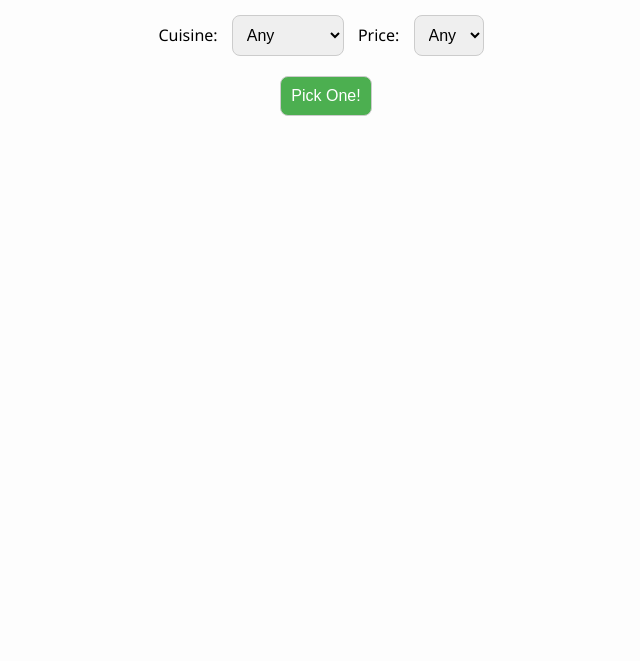
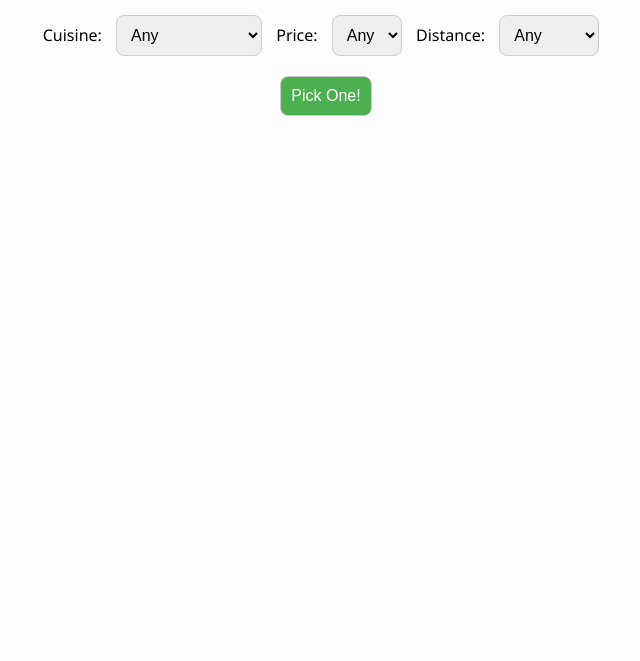
Before and after one commit to kgzmas/PickOne, a plain HTML site: page index.html in a window 1280 px wide. Shown: the part 139-800 px from the top of the page, without its empty margins (314-954 px from the left). Drawn offline with Linux system fonts and the light colour scheme.

Commit message:
Update index.html
Added more restaurants choices, and distance as a new filter.

```diff
--- a/index.html
+++ b/index.html
@@ -40,8 +40,14 @@
       <option value="">Any</option>
       <option value="Chinese">Chinese</option>
       <option value="Japanese">Japanese</option>
-      <option value="Mexican">Mexican</option>
-      <option value="American">American</option>
+      <option value="Vietnamese">Vietnamese</option>
+      <option value="Lebanese">Lebanese</option>
+      <option value="Korean">Korean</option>
+      <option value="Mediterranean">Mediterranean</option>
+      <option value="Italian">Italian</option>
+      <option value="Europe">Europe</option>
+      <option value="Europe">Europe</option>
+      <option value="Philippines">Philippines</option>
       <option value="Thai">Thai</option>
     </select>
 
@@ -52,6 +58,14 @@
       <option value="$$">$$</option>
       <option value="$$$">$$$</option>
     </select>
+
+    <label for="distance">Distance:</label>
+    <select id="distance">
+      <option value="">Any</option>
+      <option value="0-5mi">0-5mi</option>
+      <option value="5-10mi">5-10mi</option>
+      <option value="10-15mi">10-15mi</option>
+    </select>
   </div>
 
   <button onclick="pickRestaurant()">Pick One!</button>
@@ -60,22 +74,63 @@
 
   <script>
     const restaurants = [
-      { name: "Din Tai Fung", cuisine: "Chinese", price: "$$$" },
-      { name: "Sushi Stop", cuisine: "Japanese", price: "$$" },
-      { name: "Panda Express", cuisine: "Chinese", price: "$" },
-      { name: "Chipotle", cuisine: "Mexican", price: "$$" },
-      { name: "Shake Shack", cuisine: "American", price: "$$" },
-      { name: "Nobu", cuisine: "Japanese", price: "$$$" }
-    ];
+    {"name": "Soup Shop", "cuisine": "Vietnamese", "Price": "$$", "Distance": "0-5mi"},
+    {"name": "Nep Café", "cuisine": "Vietnamese", "Price": "$$", "Distance": "5-10mi"},
+    {"name": "Tigawok Mini Bowls", "cuisine": "Chinese", "Price": "$$", "Distance": "5-10mi"},
+    {"name": "Sup Noodle Bar", "cuisine": "Vietnamese", "Price": "$$", "Distance": "5-10mi"},
+    {"name": "Menya Hanabi", "cuisine": "Japanese", "Price": "$$", "Distance": "0-5mi"},
+    {"name": "BlueBerry Social", "cuisine": "American", "Price": "$$", "Distance": "5-10mi"},
+    {"name": "McDonald's", "cuisine": "American", "Price": "$", "Distance": "0-5mi"},
+    {"name": "Chronic Tacos", "cuisine": "Mexican", "Price": "$", "Distance": "0-5mi"},
+    {"name": "Silverlake Ramen", "cuisine": "Japanese", "Price": "$$", "Distance": "0-5mi"},
+    {"name": "Shake Shack", "cuisine": "American", "Price": "$$", "Distance": "0-5mi"},
+    {"name": "MOOYAH Burgers", "cuisine": "American", "Price": "$$", "Distance": "0-5mi"},
+    {"name": "A&J Restaurant", "cuisine": "Chinese", "Price": "$$", "Distance": "0-5mi"},
+    {"name": "Brodard Restaurant", "cuisine": "Vietnamese", "Price": "$$", "Distance": "10-15mi"},
+    {"name": "ROL Hand Roll Bar", "cuisine": "Japanese", "Price": "$$$", "Distance": "5-10mi"},
+    {"name": "YinTang Spicy Hot Pot", "cuisine": "Chinese", "Price": "$$", "Distance": "0-5mi"},
+    {"name": "The Stand", "cuisine": "American", "Price": "$$", "Distance": "0-5mi"},
+    {"name": "Chipotle", "cuisine": "Mexican", "Price": "$$", "Distance": "0-5mi"},
+    {"name": "sweetgreen", "cuisine": "American", "Price": "$$", "Distance": "0-5mi"},
+    {"name": "The Melt", "cuisine": "American", "Price": "$$", "Distance": "0-5mi"},
+    {"name": "Pepper Lunch", "cuisine": "Japanese", "Price": "$$", "Distance": "0-5mi"},
+    {"name": "Panda Express", "cuisine": "Chinese", "Price": "$$", "Distance": "0-5mi"},
+    {"name": "Dizzy Bird", "cuisine": "Lebanese", "Price": "$$", "Distance": "0-5mi"},
+    {"name": "Chan Chan Food House", "cuisine": "Korean", "Price": "$$", "Distance": "5-10mi"},
+    {"name": "Haidilao Hotpot", "cuisine": "Chinese", "Price": "$$", "Distance": "5-10mi"},
+    {"name": "Little Sister", "cuisine": "Vietnamese", "Price": "$$", "Distance": "0-5mi"},
+    {"name": "Kingchops", "cuisine": "Chinese", "Price": "$$", "Distance": "0-5mi"},
+    {"name": "Kuan Zhai Alley", "cuisine": "Chinese", "Price": "$$", "Distance": "0-5mi"},
+    {"name": "dPot Unlimited", "cuisine": "Korean", "Price": "$$$", "Distance": "0-5mi"},
+    {"name": "Tomikawa", "cuisine": "Japanese", "Price": "$$$", "Distance": "0-5mi"},
+    {"name": "YGF Malatang", "cuisine": "Chinese", "Price": "$$", "Distance": "5-10mi"},
+    {"name": "Rooster & Rice", "cuisine": "Chinese", "Price": "$$", "Distance": "0-5mi"},
+    {"name": "Luna Grill", "cuisine": "Mediterranean", "Price": "$$", "Distance": "5-10mi"},
+    {"name": "Nice To Meet You Skewer Hot Pot", "cuisine": "Chinese", "Price": "$$$", "Distance": "0-5mi"},
+    {"name": "The Kebab Shop", "cuisine": "Mediterranean", "Price": "$$", "Distance": "5-10mi"},
+    {"name": "Utopia Café", "cuisine": "Europe", "Price": "$$", "Distance": "5-10mi"},
+    {"name": "In-N-Out Burger", "cuisine": "American", "Price": "$", "Distance": "5-10mi"},
+    {"name": "Stonefire Grill", "cuisine": "American", "Price": "$$", "Distance": "0-5mi"},
+    {"name": "Olive Garden", "cuisine": "Italian", "Price": "$$", "Distance": "0-5mi"},
+    {"name": "Jollibee", "cuisine": "Philippines", "Price": "$$", "Distance": "5-10mi"},
+    {"name": "California Fish Grill", "cuisine": "American", "Price": "$$", "Distance": "0-5mi"},
+    {"name": "Tang190", "cuisine": "Korean", "Price": "$$", "Distance": "0-5mi"},
+    {"name": "Tasty Noodle House", "cuisine": "Chinese", "Price": "$$", "Distance": "0-5mi"},
+    {"name": "Taiko", "cuisine": "Japanese", "Price": "$$", "Distance": "0-5mi"},
+    {"name": "Chick fil A", "cuisine": "American", "Price": "$", "Distance": "0-5mi"},
+    {"name": "Cava", "cuisine": "Mediterranean", "Price": "$$", "Distance": "0-5mi"}
+];
 
     function pickRestaurant() {
       const cuisine = document.getElementById("cuisine").value;
       const price = document.getElementById("price").value;
+      const distance = document.getElementById("distance").value;
 
       let filtered = restaurants;
 
       if (cuisine) filtered = filtered.filter(r => r.cuisine === cuisine);
       if (price) filtered = filtered.filter(r => r.price === price);
+      if (distance) filtered = filtered.filter(r => r.distance === distance);
 
       if (filtered.length === 0) {
         document.getElementById("result").innerText = "No match found 😢";
@@ -87,4 +142,5 @@
     }
   </script>
 </body>
+
 </html>
```
